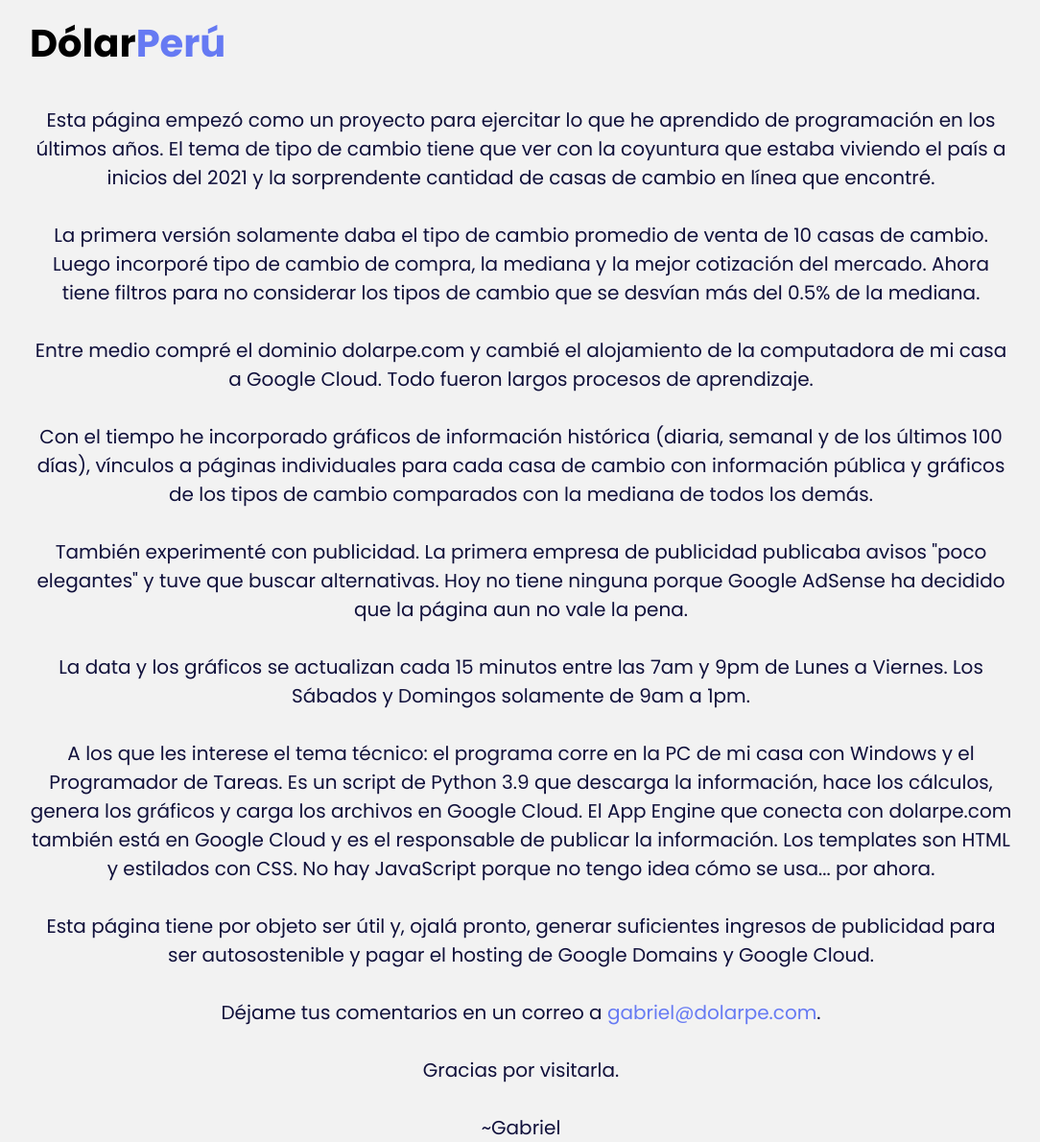
After one commit to gfreundt/DolarPeru_Web, a Flask app: page /acercade in a window 1280 px wide. The commit adds this page. Shown: the whole page at 96% size, without its empty margins (97-1181 px from the left). Run offline with Flask 2, Linux system fonts and the light colour scheme.

Commit message:
arreglo de fintech v2 y acerca de

```diff
--- a/main.py
+++ b/main.py
@@ -98,5 +98,10 @@ def fintech(id):
     )
 
 
+@app.route("/acercade")
+def acercade():
+    return render_template("acercade.html")
+
+
 if __name__ == "__main__":
     app.run(debug=True, host="0.0.0.0")
--- /dev/null
+++ b/static/acercade-style.css
@@ -0,0 +1,40 @@
+@import url("https://fonts.googleapis.com/css2?family=Poppins:wght@400;550;700;900&family=Raleway:wght@400;600;800;900&display=swap");
+:root {
+  --primary-color: #667AF3;
+}
+
+body {
+  background-color: #F2F2F2;
+  margin: 0;
+  font-family: 'Poppins';
+}
+
+body .container {
+  background-color: #F2F2F2;
+  width: 1024px;
+  margin-left: auto;
+  margin-right: auto;
+}
+
+body .container header {
+  font-size: 40px;
+  font-weight: 700;
+  margin-top: 5px;
+  padding-top: 10px;
+}
+
+body .container header span {
+  color: var(--primary-color);
+}
+
+body .container main {
+  color: #10103b;
+  margin-top: 35px;
+  font-size: 20px;
+  text-align: center;
+}
+
+body .container main span {
+  color: var(--primary-color);
+}
+/*# sourceMappingURL=acercade-style.css.map */
--- /dev/null
+++ b/static/acercade-style.scss
@@ -0,0 +1,43 @@
+@import url('https://fonts.googleapis.com/css2?family=Poppins:wght@400;550;700;900&family=Raleway:wght@400;600;800;900&display=swap');
+
+:root {
+    --primary-color: #667AF3;
+}
+
+body {
+    background-color: #F2F2F2;
+    margin: 0;
+    font-family: 'Poppins';
+
+
+.container {
+    background-color: #F2F2F2;
+    width: 1024px;
+    margin-left: auto;
+    margin-right: auto;
+
+
+    header {
+        font-size: 40px;
+        font-weight: 700;
+        margin-top: 5px;
+        padding-top:10px;
+
+        span {
+            color: var(--primary-color);
+        }
+    }
+
+    main {
+        color: rgb(16, 16, 59);
+        margin-top: 35px;
+        font-size: 20px;
+        text-align: center;
+
+        span {
+            color: var(--primary-color);
+        }
+    }
+
+}
+}
--- /dev/null
+++ b/templates/acercade.html
@@ -0,0 +1,60 @@
+<!DOCTYPE html>
+<html lang="en">
+
+    <head>
+        <meta charset="UTF-8">
+        <meta http-equiv="X-UA-Compatible" content="IE=edge">
+        <meta name="viewport" content="width=device-width, initial-scale=1.0">
+        <title>Tipo de Cambio</title>
+        <link rel="stylesheet" href="/static/acercade-style.css">
+        <script async
+            src="https://pagead2.googlesyndication.com/pagead/js/adsbygoogle.js?client=ca-pub-5934459102093169"
+            crossorigin="anonymous"></script>
+    </head>
+
+    <body>
+        <div class="container">
+            <header>
+                Dólar<span>Perú</span>
+            </header>
+            <main>
+                Esta página empezó como un proyecto para ejercitar lo que he aprendido de programación en los últimos
+                años. El tema de tipo de cambio tiene que ver con la coyuntura que estaba viviendo el país a
+                inicios del 2021 y la
+                sorprendente cantidad de casas de cambio en línea que encontré. <br><br>
+                La primera versión solamente daba el
+                tipo de cambio promedio de venta de 10 casas de cambio. Luego incorporé tipo de cambio de
+                compra, la mediana y la mejor cotización del mercado. Ahora tiene filtros para no considerar los
+                tipos de cambio que se
+                desvían más del 0.5% de la mediana.<br><br>
+                Entre medio compré el dominio dolarpe.com y cambié el alojamiento de la computadora de mi casa a Google
+                Cloud. Todo fueron
+                largos procesos de aprendizaje. <br><br>
+                Con el tiempo he incorporado gráficos de información histórica (diaria, semanal y de los últimos 100
+                días), vínculos a páginas individuales para cada casa de cambio con información pública y gráficos de
+                los tipos de cambio comparados con la mediana de todos los demás. <br><br>
+                También experimenté con publicidad. La primera empresa de publicidad publicaba avisos "poco elegantes" y
+                tuve que buscar alternativas. Hoy no tiene ninguna porque Google AdSense ha decidido que la página aun
+                no vale la
+                pena. <br><br>
+                La data y los gráficos se actualizan cada 15 minutos entre las 7am y 9pm de Lunes a Viernes.
+                Los Sábados y Domingos solamente de 9am a 1pm.<br><br>
+                A los que les interese el tema técnico: el programa corre en la PC de mi casa con Windows y el
+                Programador de Tareas. Es un
+                script de Python 3.9 que descarga la información, hace los cálculos, genera los gráficos y carga los
+                archivos en Google Cloud. El App Engine que conecta con dolarpe.com
+                también está en Google Cloud y es el responsable de publicar la información. Los templates son HTML y
+                estilados con CSS. No hay JavaScript porque no tengo idea cómo se usa... por ahora. <br><br>
+
+                Esta página tiene por objeto ser útil y, ojalá pronto, generar suficientes ingresos de publicidad para
+                ser
+                autosostenible y pagar el hosting de Google Domains y Google Cloud. <br><br>
+
+                Déjame tus comentarios en un correo a <span>gabriel@dolarpe.com</span>. <br><br>
+
+                Gracias por visitarla.<br><br>
+
+                ~Gabriel
+            </main>
+        </div>
+    </body>
--- a/templates/layout.html
+++ b/templates/layout.html
@@ -23,6 +23,7 @@
             <nav>
                 <a href="/compra">Compra</a>
                 <a href="/venta">Venta</a>
+                <a href="/acercade">Acerca</a>
                 <!-- Suspended
         <a href="#">Canales Oficiales</a>
         <a href="#">Noticias</a>
```
Also changed, not shown: static/fintech-style.css (+96 -49 lines), static/fintech-style.scss (+77 -29 lines), templates/fintech.html (+24 -19 lines), 2 other files.
